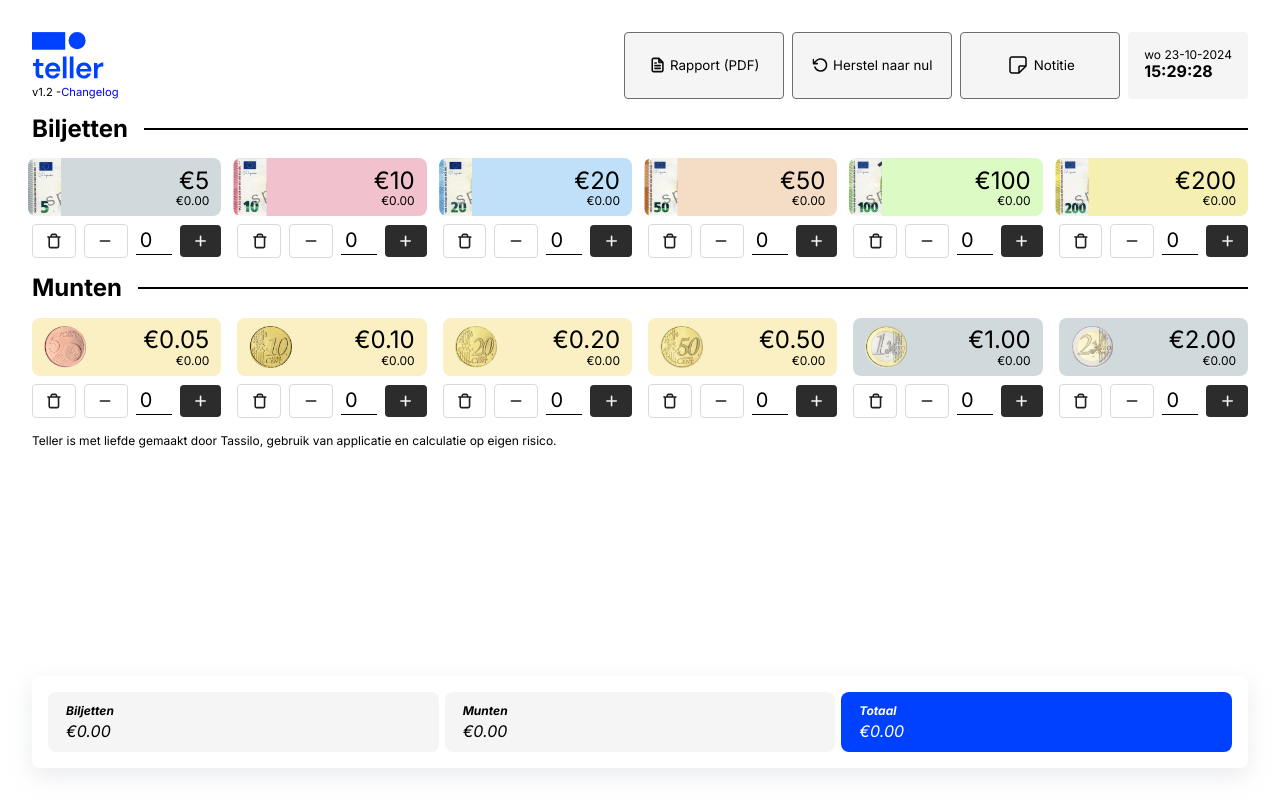
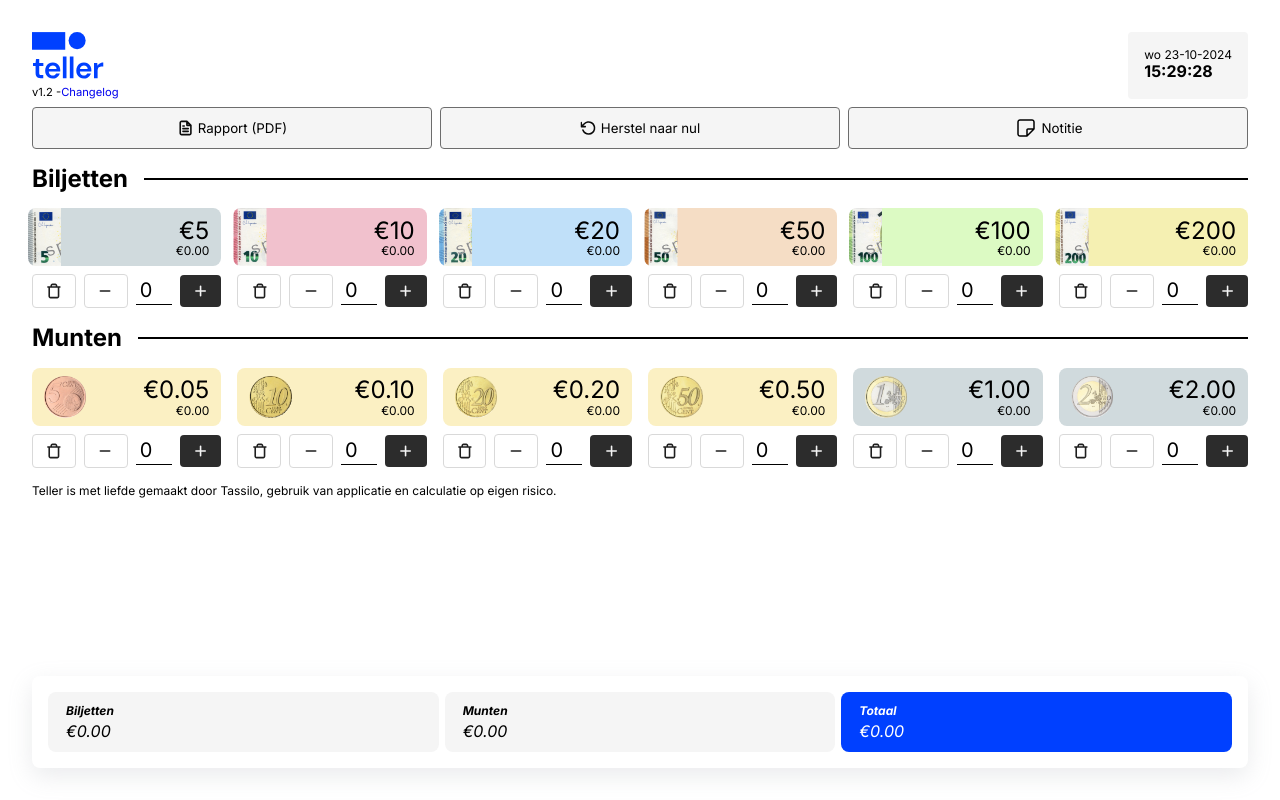
Before and after one commit to tassilovermeulen/gta, a plain HTML site: page index.html in a window 1280 px wide. Drawn offline with nearby package versions, Linux system fonts and the light colour scheme.

Commit message:
v1.2 Knoppen fix

```diff
--- a/index.html
+++ b/index.html
@@ -19,20 +19,23 @@
 <body>
 
     <header id="header">
-        <div class="logo">
-            <img src="assets/TellerLogo.svg" alt="Geldtelapp logo">
-            <p>v1.2 -<a href="changes.html">Changelog</a></p>
+        <div class="top">
+            <div class="logo">
+                <img src="assets/TellerLogo.svg" alt="Geldtelapp logo">
+                <p>v1.2 -<a href="changes.html">Changelog</a></p>
+            </div>
+            <div class="clock">
+                <div id="date"></div>
+                <div id="clock"></div>
+            </div>
         </div>
+
         <div class="admin-controls">
             <button id="generate-pdf" class="generate-pdf"><img src="assets/pdf.svg" alt="Herstel">Rapport (PDF)</button>
             <button id="reset-all-values"><img src="assets/reset.svg" alt="Herstel">Herstel naar nul</button>
             <button id="notes"><img src="assets/notitie.svg" alt="Notities">Notitie</button>
         </div>
 
-        <div class="clock">
-            <div id="date"></div>
-            <div id="clock"></div>
-        </div>
     </header>
     <section class="totals">
         <div class="totals_container bills-total">
--- a/style.css
+++ b/style.css
@@ -88,6 +88,7 @@ header {
     align-items: stretch;
     justify-content: space-between;
     gap: 8px;
+    flex-direction: column;
 }
 
 .logo {
@@ -408,6 +409,12 @@ textarea {
     margin-bottom: 10px;
 }
 
+.top {
+    display: flex;
+    gap: 16px;
+    flex: 1;
+}
+
 
 @media (prefers-color-scheme: dark) {
     body {
```
